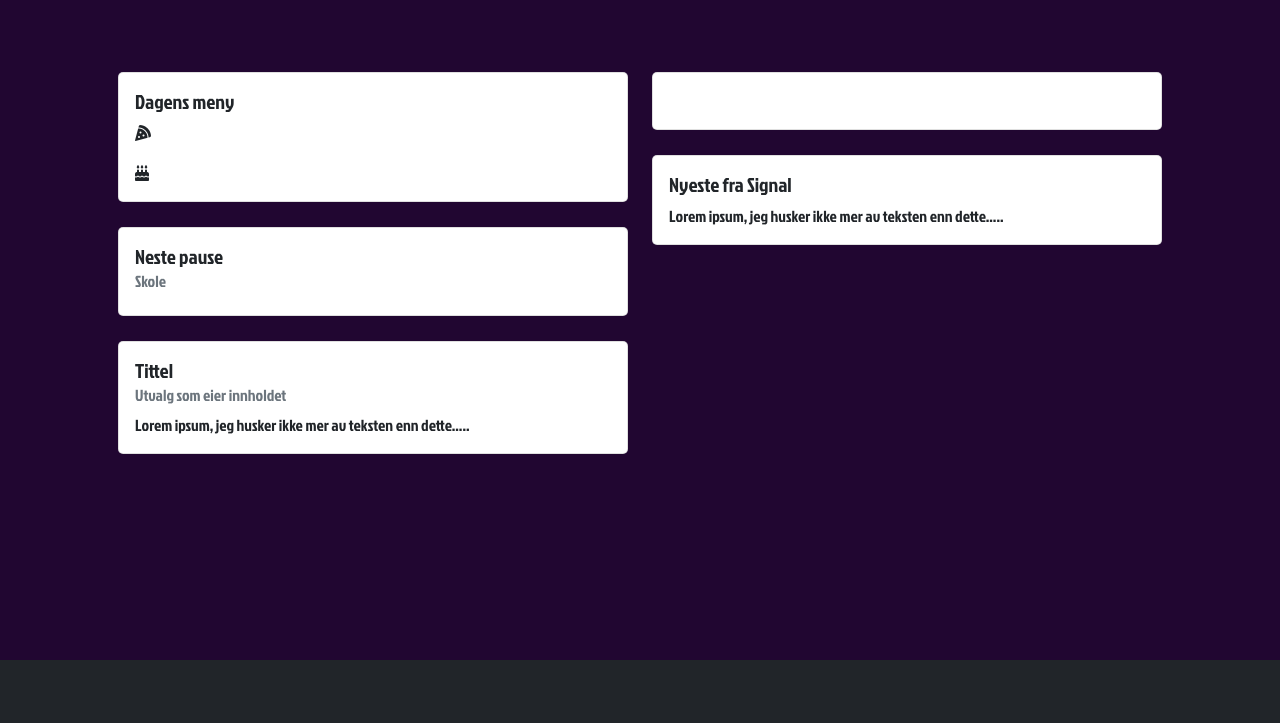
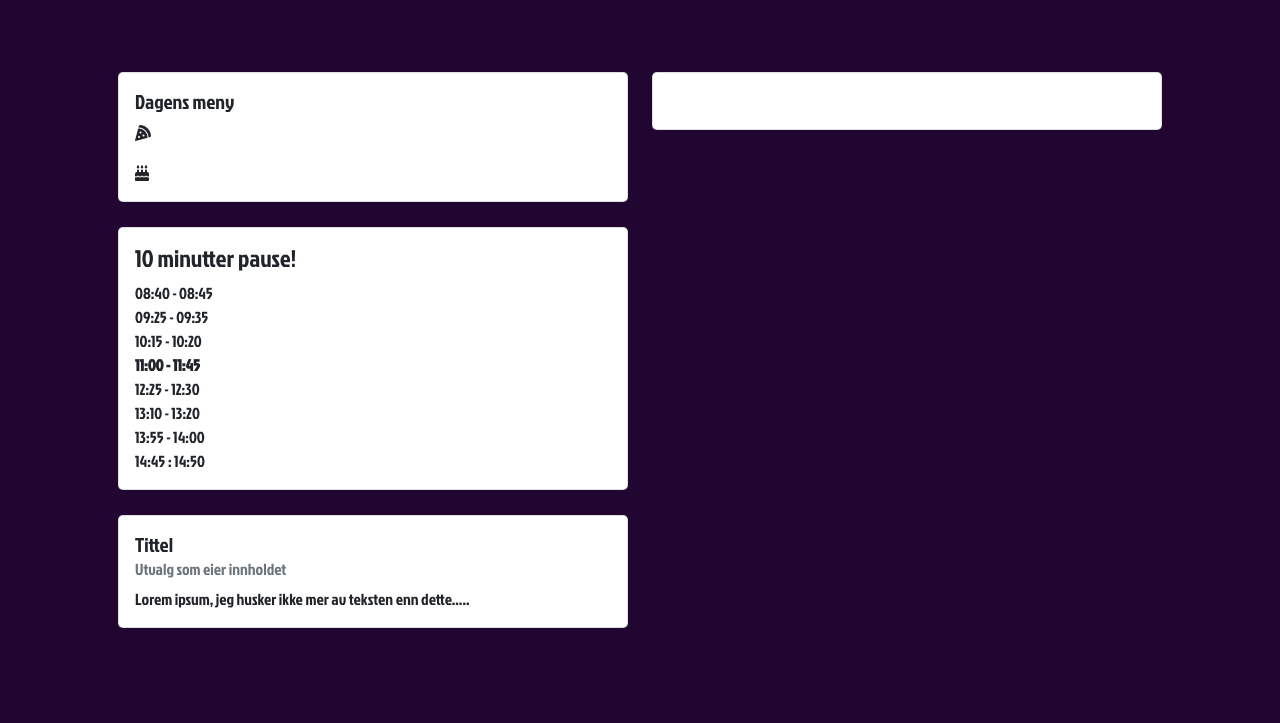
Before and after one commit to ItsMeBrille/render-website, a Flask app: page / in a window 1280 px wide. Shown: the part 76-799 px from the top of the page. Run offline with Flask 3, Linux system fonts and the light colour scheme; data that the repository does not hold is empty; some libraries are stand-ins or nearby versions.

Commit message:
updated pause card

```diff
--- a/static/js/script.js
+++ b/static/js/script.js
@@ -38,18 +38,16 @@ const events = {
     "10:15": 5, // 10:15 AM
     "11:00": 45, // 11:00 AM
     "12:25": 5, // 12:25 PM
-    "13:10": 0, // 1:10 PM
+    "13:10": 10, // 1:10 PM
     "13:55": 5, // 1:55 PM
     "14:45": 5, // 2:45 PM
 };
 
 function updateCounter() {
     const now = new Date();
-    const nowSeconds = Number(now.getHours() * 3600 + now.getMinutes() * 60 + now.getSeconds());
-
+    const nowSeconds = Number(now.getHours() * 3600 + now.getMinutes() * 60 + now.getSeconds())
     for (const time in events) {
         eventSeconds = Number(time.split(':')[0]*3600 + time.split(':')[1]*60);
-
         if (nowSeconds <= eventSeconds+events[time]*60) {
             if (nowSeconds < eventSeconds) {
                 eventCountdown = eventSeconds - nowSeconds;
@@ -59,12 +57,8 @@ function updateCounter() {
             }
             return;
         }
-
-
     }
-
-
-}ø
+}
 
 // Initial call to update counter
 updateCounter();
--- a/templates/index.html
+++ b/templates/index.html
@@ -32,9 +32,17 @@ Hjem
             <div class="col-12">
                 <div class="card">
                     <div class="card-body">
-                        <h5 class="card-title">Neste pause</h5>
-                        <h6 class="card-subtitle mb-2 text-muted">Skole</h6>
-                        <p class="card-text" id="pause"></p>
+                        <h4 class="card-title" id="pause">Neste pause</h4>
+                        <p class="card-text">
+                            08:40 - 08:45<br>
+                            09:25 - 09:35<br>
+                            10:15 - 10:20<br>
+                            <b>11:00 - 11:45</b><br>
+                            12:25 - 12:30<br>
+                            13:10 - 13:20<br>
+                            13:55 - 14:00<br>
+                            14:45 : 14:50
+                        </p>
                     </div>
                 </div>
             </div>
@@ -71,16 +79,6 @@ Hjem
                 </div>
             </div>
 
-            <div class="col-12">
-                <div class="card">
-                    <div class="card-body">
-                        <h5 class="card-title">Nyeste fra Signal</h5>
-                        <span class="badge rounded-pill bg-secondary">{{ data[0]["author"] }}</span>
-                        <p class="card-text">Lorem ipsum, jeg husker ikke mer av teksten enn dette.....</p>
-                    </div>
-                </div>
-            </div>
-
         </div>
 
     </div>
```
